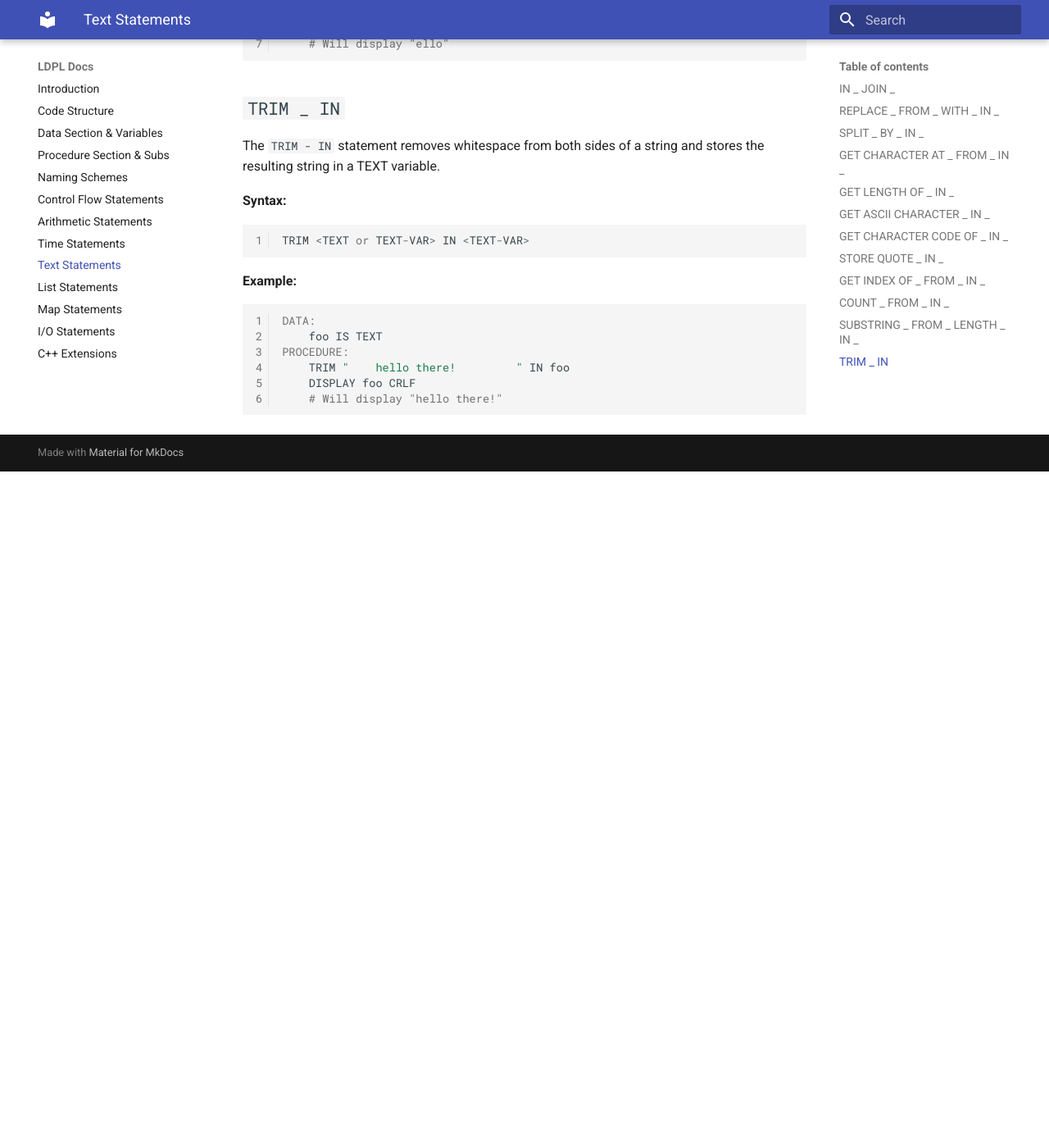
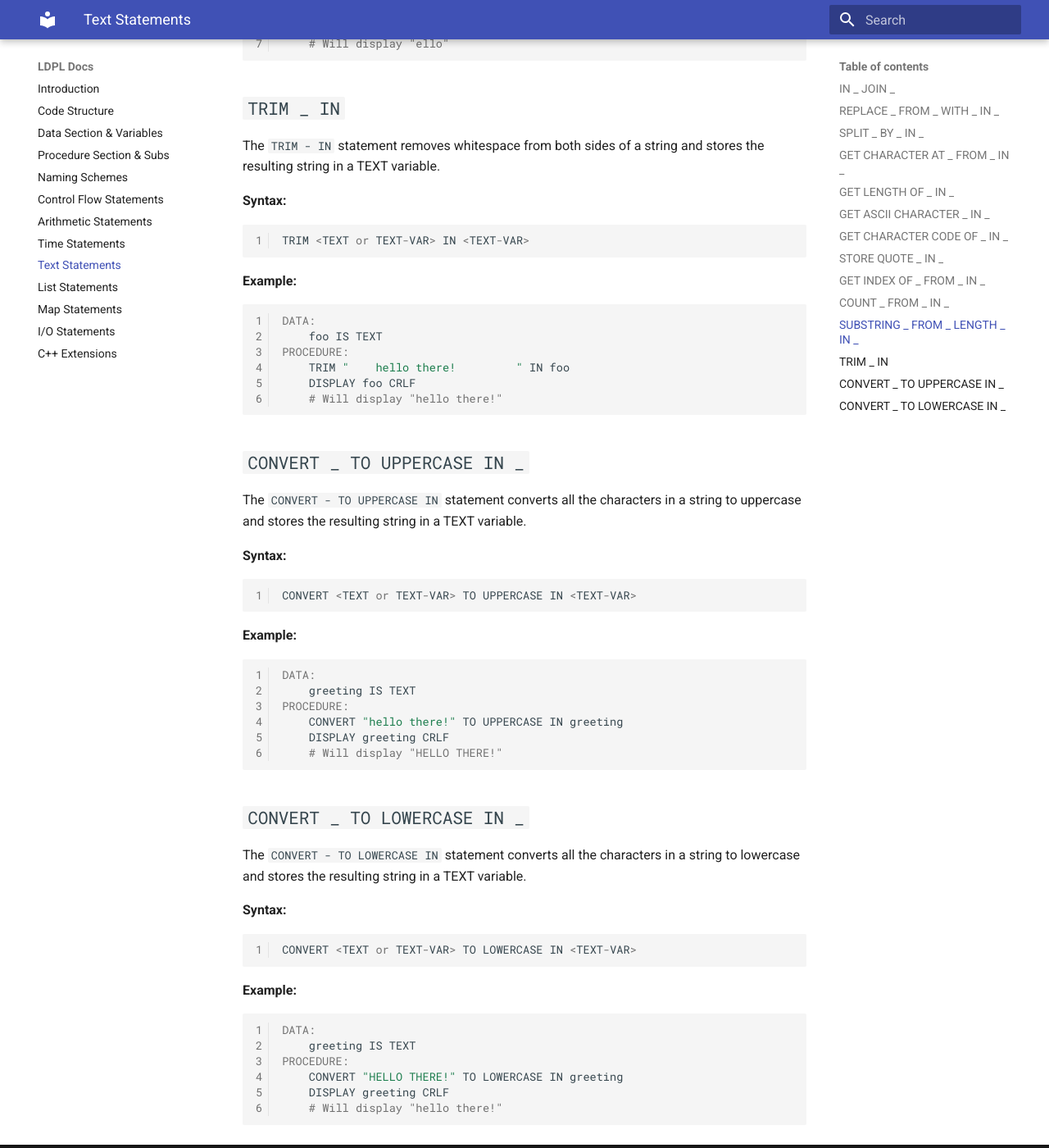
Before and after one commit to Lartu/ldpl, an MkDocs documentation site: the page built from docs/text.md, in a window 1280 px wide and 1400 px high, scrolled down 5409 px. Shown: the whole window at 82% size. Built offline with MkDocs 1.6.1 and Material for MkDocs 9.7.7, drawn with Linux system fonts in a browser that asks for light colours; before the commit the page ends 5984 px from its top, so only the background shows below that.

Commit message:
Added `CONVERT _ TO UPPERCASE/LOWERCASE IN _` statements

````diff
--- a/docs/text.md
+++ b/docs/text.md
@@ -264,3 +264,45 @@
 	DISPLAY foo CRLF
 	# Will display "hello there!"
 ```
+
+## `CONVERT _ TO UPPERCASE IN _`
+
+The `CONVERT - TO UPPERCASE IN` statement converts all the characters in a string to uppercase and stores the resulting string in a TEXT variable.
+
+**Syntax:**
+
+```coffeescript
+CONVERT <TEXT or TEXT-VAR> TO UPPERCASE IN <TEXT-VAR>
+```
+
+**Example:**
+
+```coffeescript
+DATA:
+	greeting IS TEXT
+PROCEDURE:
+	CONVERT "hello there!" TO UPPERCASE IN greeting
+	DISPLAY greeting CRLF
+	# Will display "HELLO THERE!"
+```
+
+## `CONVERT _ TO LOWERCASE IN _`
+
+The `CONVERT - TO LOWERCASE IN` statement converts all the characters in a string to lowercase and stores the resulting string in a TEXT variable.
+
+**Syntax:**
+
+```coffeescript
+CONVERT <TEXT or TEXT-VAR> TO LOWERCASE IN <TEXT-VAR>
+```
+
+**Example:**
+
+```coffeescript
+DATA:
+	greeting IS TEXT
+PROCEDURE:
+	CONVERT "HELLO THERE!" TO LOWERCASE IN greeting
+	DISPLAY greeting CRLF
+	# Will display "hello there!"
+```
````
Also changed, not shown: 2 other files.
